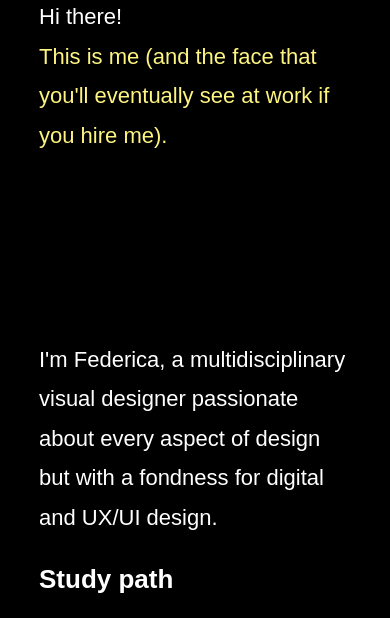
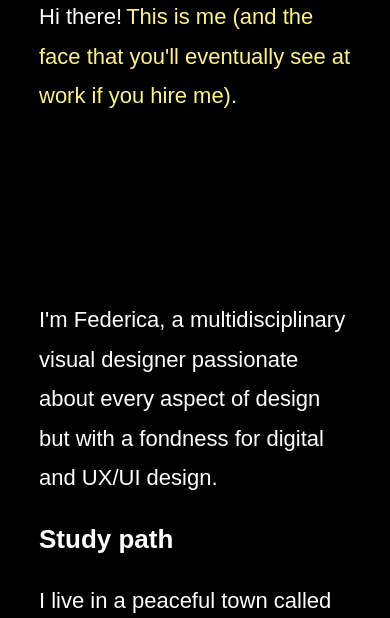
Before and after one commit to federicacampanelli/federicacampanelli, a plain HTML site: page About.html in a window 390 px wide. Shown: the part 199-817 px from the top of the page. Drawn offline with nearby package versions, Linux system fonts and the light colour scheme; a web font is replaced by a local one.

Commit message:
Update about.css

```diff
--- a/css/about.css
+++ b/css/about.css
@@ -239,6 +239,9 @@ p {
 	font-size:30px;
 	font-weight:300;
 	line-height:1.8em;
+	margin:0%;
+	padding:0%;
+	display:inline;
 }
 .img {
 	border-radius:15px;
@@ -403,6 +406,10 @@ footer {
 		margin:0%;
 		padding:0%;
 	}
+	.nolink {
+		margin:0%;
+		padding:0%;
+}
 
 	.img {
 		border-radius:5%;
```
